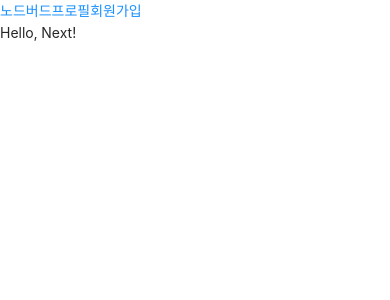
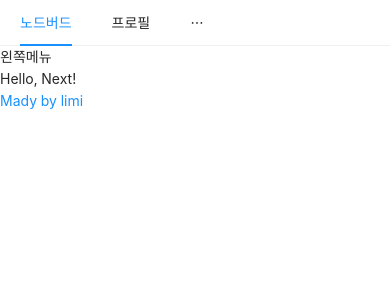
Before and after one commit to limi6n/react-nodebird, a Next.js app in the folder prepare/front/: page / in a window 390 px wide. Shown: the top 300 px of the page. Built offline with nearby package versions, Linux system fonts and the light colour scheme.

Commit message:
반응형 그리드

```diff
--- a/prepare/front/components/AppLayout.js
+++ b/prepare/front/components/AppLayout.js
@@ -1,14 +1,33 @@
 import React from "react";
 import PropTypes from "prop-types";
 import Link from "next/link";
+import {Menu, Input, Row, Col} from 'antd';
 
 const AppLayout = ({ children }) => {
   return (
     <div>
-      <Link href="/"><a>노드버드</a></Link>
-      <Link href="/profile"><a>프로필</a></Link>
-      <Link href="/signup"><a>회원가입</a></Link>
-      {children}
+      <Menu mode="horizontal">
+        <Menu.Item>
+          <Link href="/"><a>노드버드</a></Link>
+        </Menu.Item>
+        <Menu.Item>
+          <Link href="/profile"><a>프로필</a></Link>
+        </Menu.Item>
+        <Menu.Item>
+          <Input.Search enterButton style={{ verticalAlign: 'middle' }} />
+        </Menu.Item>
+        <Menu.Item>
+          <Link href="/signup"><a>회원가입</a></Link>
+        </Menu.Item>
+      </Menu>
+      <Row gutter={8}>
+        <Col xs={24} md={6}>왼쪽메뉴 </Col>
+        <Col xs={24} md={12}>{children}</Col>
+        <Col xs={24} md={6}>
+          <a href="https://bit.ly/3uQiCrS" target="_blank" rel="noreferrer noopener">Mady by limi</a>
+        </Col>
+      </Row>
+
     </div>
   );
 };
```
